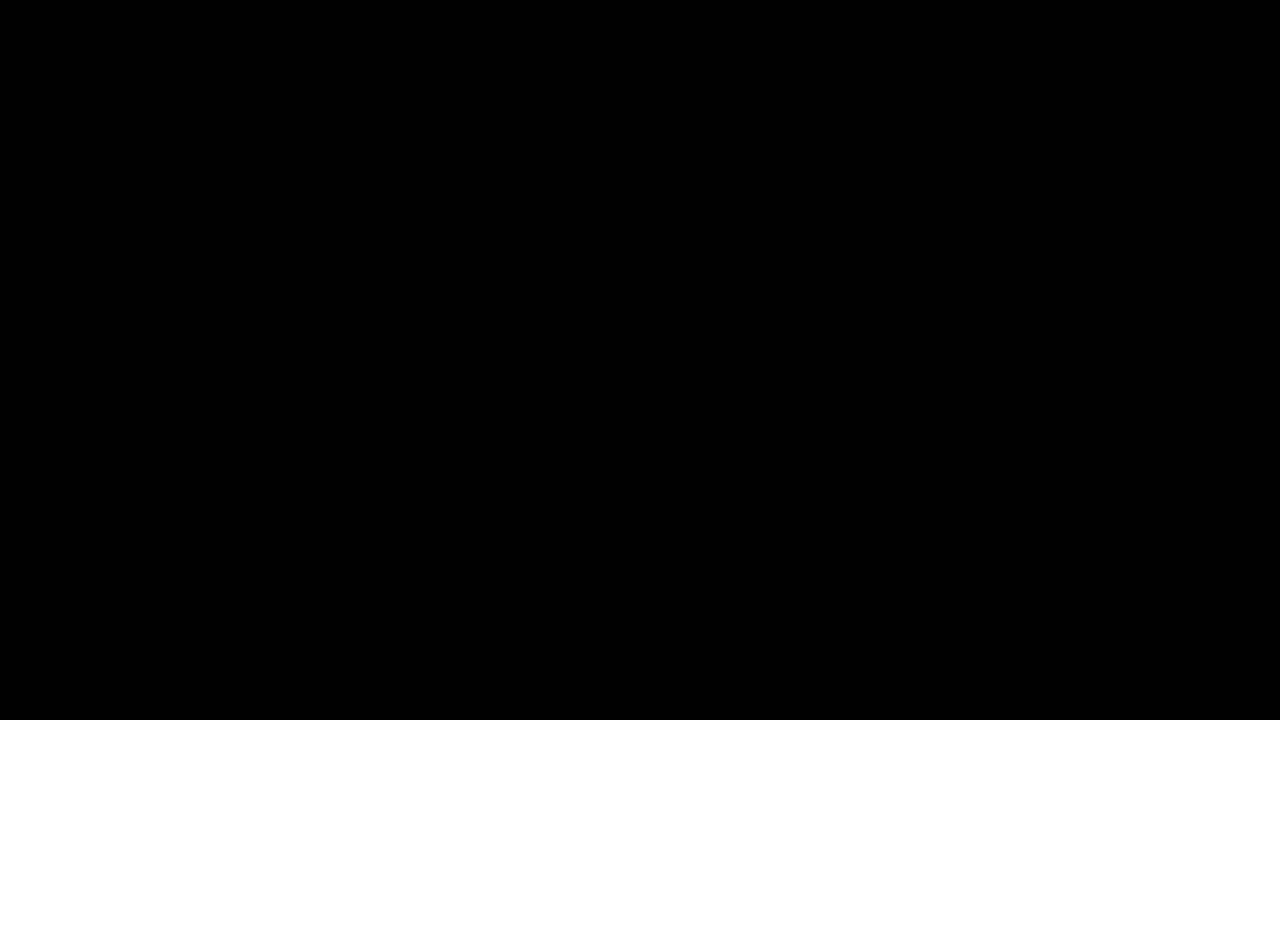
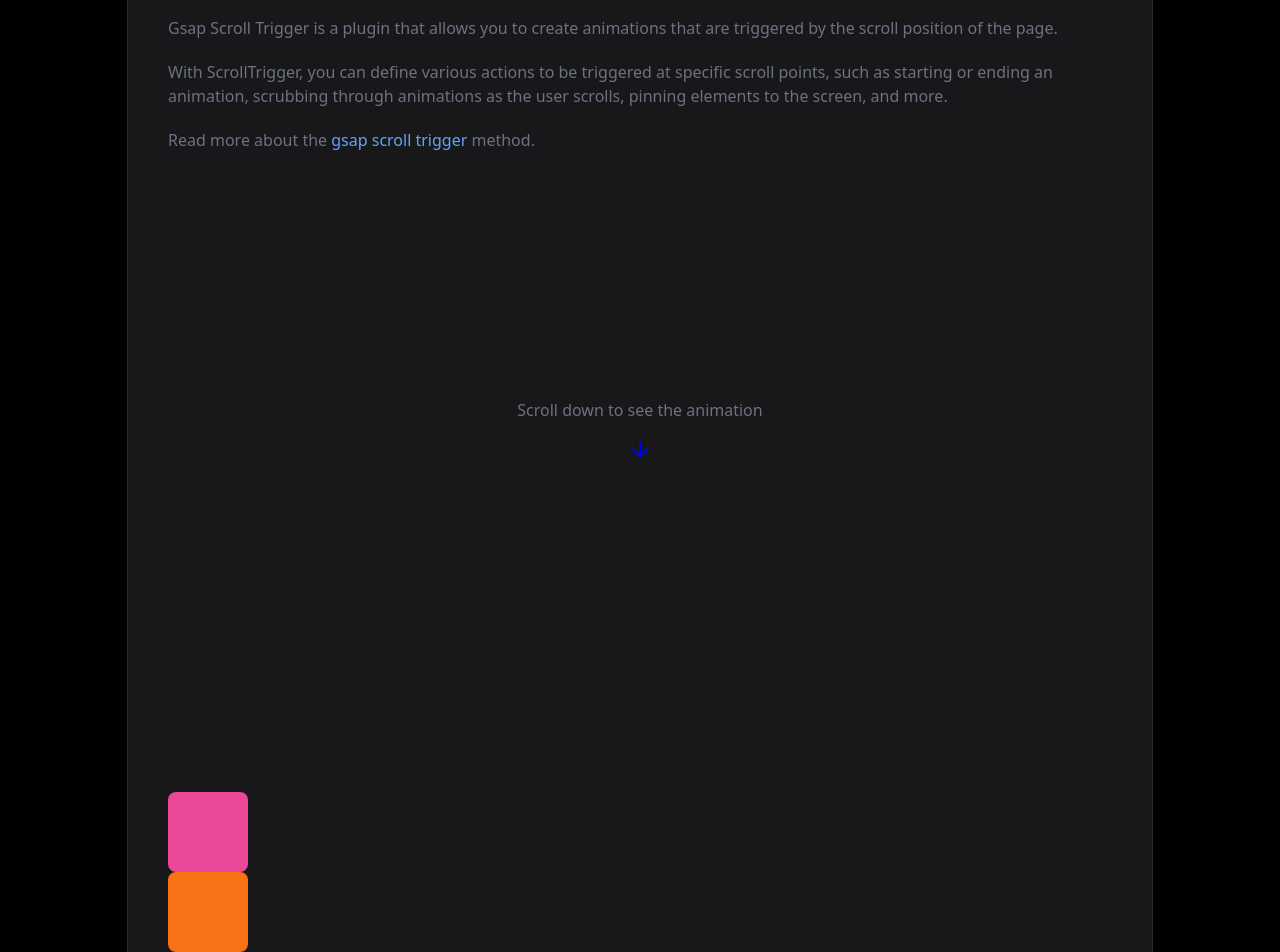
Before and after one commit to opheliah95/mobile-phone-site, a React (Vite) app: page /gsapscrolltrigger in a window 1280 px wide. Before the commit this address had no page. Shown: the part 80-1032 px from the top of the page. Before the commit the page ends 800 px from the top, so only its background shows below. Built offline with nearby package versions, Linux system fonts and the light colour scheme.

Commit message:
gsap trigger

```diff
--- a/src/App.jsx
+++ b/src/App.jsx
@@ -5,7 +5,8 @@ import {
   Home,
   GsapFromTo,
   GsapTimeline,
-  GsapStagger
+  GsapStagger,
+  GsapScrollTrigger
 } from "./pages";
 
 function App() {
@@ -18,10 +19,9 @@ function App() {
           <Route path="/gsapfromto" element={<GsapFromTo />} />
           <Route path="/gsaptimeline" element={<GsapTimeline />} />
           <Route path="/gsapstagger" element={<GsapStagger />} />
+          <Route path="/gsapscrolltrigger" element={<GsapScrollTrigger />} />
           {/*
 
-          <Route path="/gsapstagger" element={<GsapStagger />} />
-          <Route path="/gsapscrolltrigger" element={<GsapScrollTrigger />} />
           <Route path="/gsaptext" element={<GsapText />} /> */}
           <Route path="/" element={<Home />} />
         </Routes>
--- /dev/null
+++ b/src/pages/GsapScrollTrigger.jsx
@@ -0,0 +1,96 @@
+import { useGSAP } from "@gsap/react";
+import gsap from "gsap";
+import { ScrollTrigger } from "gsap/all";
+import { useRef } from "react";
+gsap.registerPlugin(useGSAP, ScrollTrigger)
+
+const GsapScrollTrigger = () => {
+    // TODO: Implement the gsap scroll trigger
+    const scrollRef = useRef();
+    useGSAP(()=> {
+        console.log("children are: ", scrollRef.current.children)
+        const boxes = gsap.utils.toArray(scrollRef.current.children)
+        console.log("boxes are: ", boxes)
+        boxes.forEach((box) => {
+            gsap.to(box, {
+                x: 200 * (boxes.indexOf(box) + 1),
+                y: 100,
+                rotate: 90,
+                transition:8,
+                scale: 1.2,
+                borderRadius: "100%",
+                scrollTrigger: {
+                    trigger: box,
+                    start: "bottom bottom",
+                    end:"top 10%",
+                    scrub:true
+                },
+                ease: "power1.inOut"
+            })
+        })
+    }, {scope: scrollRef})
+    return (
+      <main>
+        <h1>GsapScrollTrigger</h1>
+
+        <p className="mt-5 text-gray-500">
+          Gsap Scroll Trigger is a plugin that allows you to create animations
+          that are triggered by the scroll position of the page.
+        </p>
+
+        <p className="mt-5 text-gray-500">
+          With ScrollTrigger, you can define various actions to be triggered at
+          specific scroll points, such as starting or ending an animation,
+          scrubbing through animations as the user scrolls, pinning elements to
+          the screen, and more.{" "}
+        </p>
+
+        <p className="mt-5 text-gray-500">
+          Read more about the{" "}
+          <a
+            href="https://gsap.com/docs/v3/Plugins/ScrollTrigger/"
+            target="_blank"
+            rel="noreferrer noopener nofollow"
+          >
+            gsap scroll trigger
+          </a>{" "}
+          method.
+        </p>
+
+        <div className="w-full h-[70vh] flex justify-center items-center flex-col">
+          <p className="text-center text-gray-500">
+            Scroll down to see the animation
+          </p>
+
+          <svg
+            className="animate-bounce mt-5"
+            xmlns="http://www.w3.org/2000/svg"
+            width="24"
+            height="24"
+            viewBox="0 0 24 24"
+            fill="none"
+            stroke="blue"
+            strokeWidth="2"
+            strokeLinecap="round"
+            strokeLinejoin="round"
+          >
+            <path d="M12 19V5" />
+            <path d="M5 12l7 7 7-7" />
+          </svg>
+        </div>
+
+        <div className="mt-20 w-full h-screen" ref={scrollRef}>
+          <div
+            id="scroll-pink"
+            className="scroll-box w-20 h-20 rounded-lg bg-pink-500"
+          />
+          <div
+            id="scroll-orange"
+            className="scroll-box w-20 h-20 rounded-lg bg-orange-500"
+          />
+        </div>
+      </main>
+    );
+  };
+
+  export default GsapScrollTrigger;
--- a/src/pages/index.jsx
+++ b/src/pages/index.jsx
@@ -4,11 +4,13 @@ import GsapFrom from "./GsapFrom";
 import GsapFromTo from "./GsapFromTo";
 import GsapTimeline from "./GsapTimeline";
 import GsapStagger from "./GsapStagger";
+import GsapScrollTrigger from "./GsapScrollTrigger";
 export {
   GsapTo,
   GsapFrom,
   GsapFromTo,
   GsapTimeline,
   GsapStagger,
-  Home
+  Home,
+  GsapScrollTrigger
 };
--- a/src/style.css
+++ b/src/style.css
@@ -670,6 +670,10 @@ button:hover {
   display: flex;
 }
 
+.grid {
+  display: grid;
+}
+
 .size-6 {
   width: 1.5rem;
   height: 1.5rem;
@@ -677,6 +681,14 @@ button:hover {
 
 .h-20 {
   height: 5rem;
+}
+
+.h-\[70vh\] {
+  height: 70vh;
+}
+
+.h-screen {
+  height: 100vh;
 }
 
 .min-h-screen {
@@ -700,12 +712,36 @@ button:hover {
   transform: translate(var(--tw-translate-x), var(--tw-translate-y)) rotate(var(--tw-rotate)) skewX(var(--tw-skew-x)) skewY(var(--tw-skew-y)) scaleX(var(--tw-scale-x)) scaleY(var(--tw-scale-y));
 }
 
+@keyframes bounce {
+  0%, 100% {
+    transform: translateY(-25%);
+    animation-timing-function: cubic-bezier(0.8,0,1,1);
+  }
+
+  50% {
+    transform: none;
+    animation-timing-function: cubic-bezier(0,0,0.2,1);
+  }
+}
+
+.animate-bounce {
+  animation: bounce 1s infinite;
+}
+
 .flex-row {
   flex-direction: row;
 }
 
 .flex-col {
   flex-direction: column;
+}
+
+.items-center {
+  align-items: center;
+}
+
+.justify-center {
+  justify-content: center;
 }
 
 .gap-2 {
@@ -724,6 +760,10 @@ button:hover {
 
 .rounded-lg {
   border-radius: 0.5rem;
+}
+
+.border {
+  border-width: 1px;
 }
 
 .bg-black {
@@ -776,6 +816,16 @@ button:hover {
   background-color: rgb(55 48 163 / var(--tw-bg-opacity));
 }
 
+.bg-orange-500 {
+  --tw-bg-opacity: 1;
+  background-color: rgb(249 115 22 / var(--tw-bg-opacity));
+}
+
+.bg-pink-500 {
+  --tw-bg-opacity: 1;
+  background-color: rgb(236 72 153 / var(--tw-bg-opacity));
+}
+
 .bg-red-500 {
   --tw-bg-opacity: 1;
   background-color: rgb(239 68 68 / var(--tw-bg-opacity));
@@ -788,6 +838,10 @@ button:hover {
 
 .p-5 {
   padding: 1.25rem;
+}
+
+.text-center {
+  text-align: center;
 }
 
 .text-3xl {
@@ -838,6 +892,14 @@ button:hover {
   color: rgb(250 250 250 / var(--tw-text-opacity));
 }
 
+.transition {
+  transition-property: color, background-color, border-color, text-decoration-color, fill, stroke, opacity, box-shadow, transform, filter, -webkit-backdrop-filter;
+  transition-property: color, background-color, border-color, text-decoration-color, fill, stroke, opacity, box-shadow, transform, filter, backdrop-filter;
+  transition-property: color, background-color, border-color, text-decoration-color, fill, stroke, opacity, box-shadow, transform, filter, backdrop-filter, -webkit-backdrop-filter;
+  transition-timing-function: cubic-bezier(0.4, 0, 0.2, 1);
+  transition-duration: 150ms;
+}
+
 .container {
   margin-left: auto;
   margin-right: auto;
```
